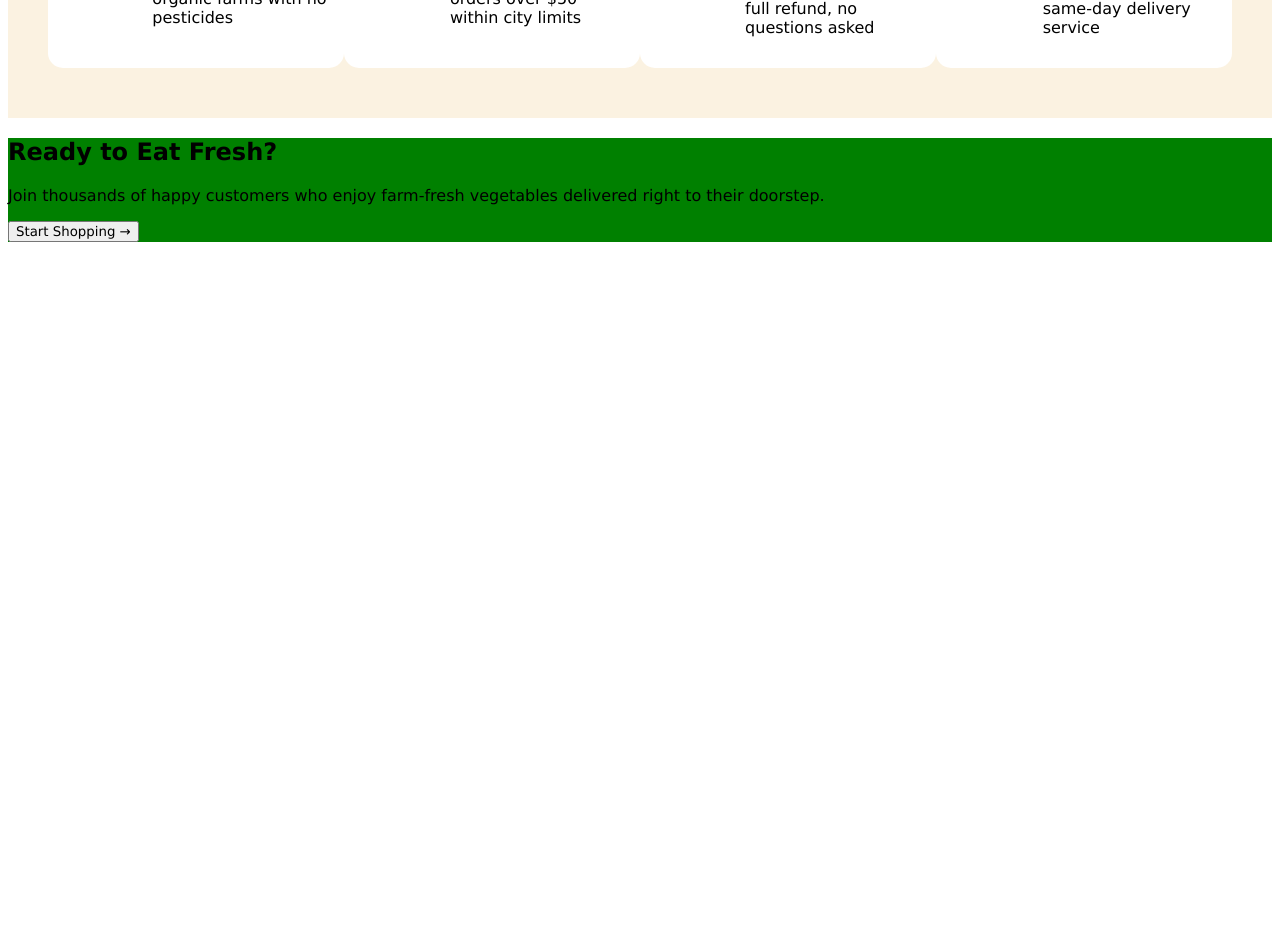
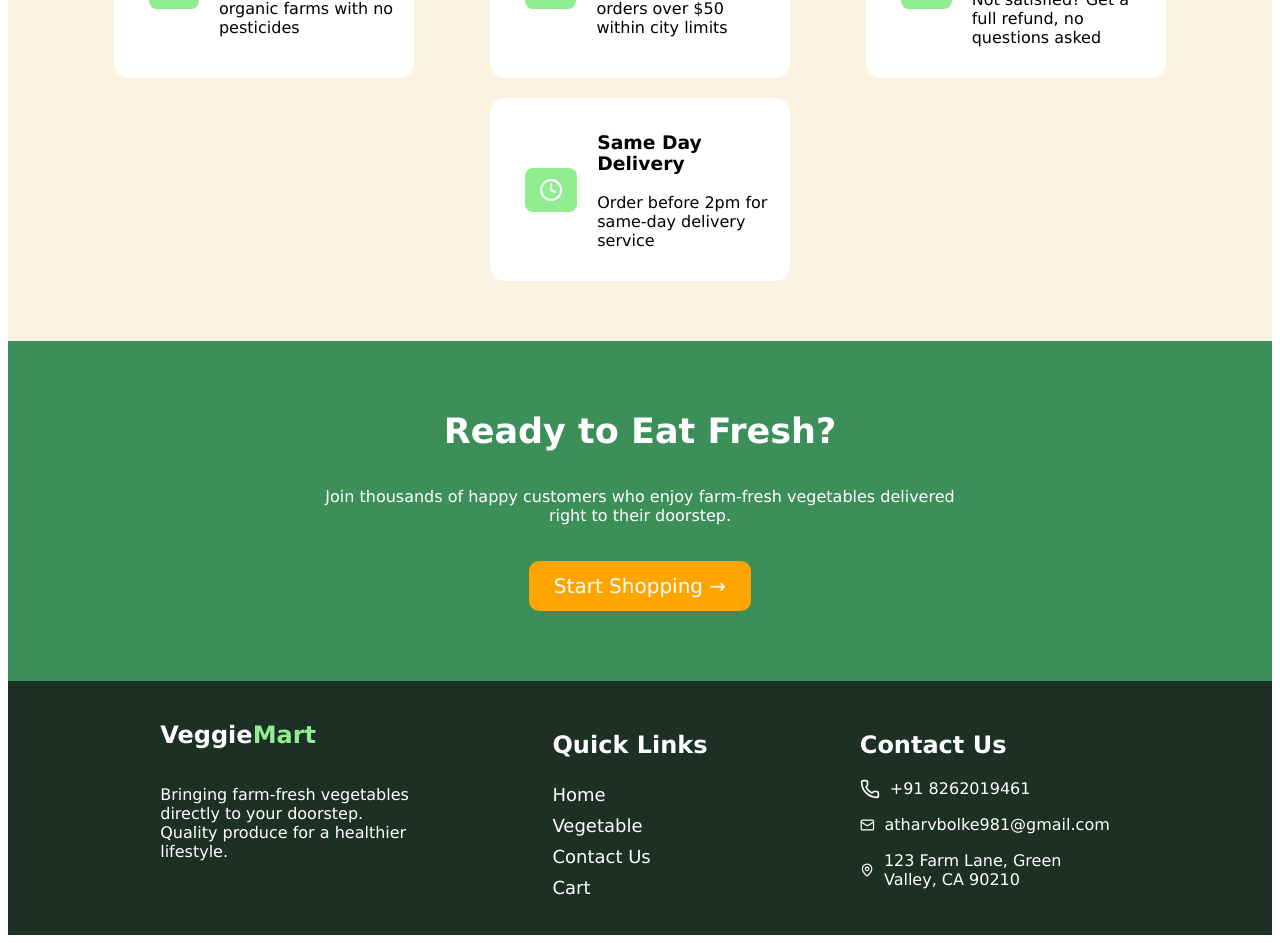
Before and after one commit to AtharvBolke99/veggieMart, a React (Vite) app: page / in a window 1280 px wide. Shown: the part 840-1783 px from the top of the page. Before the commit the page ends 1090 px from the top, so only its background shows below. Built offline with nearby package versions, Linux system fonts and the light colour scheme.

Commit message:
footer completed with responcivness

```diff
--- /dev/null
+++ b/src/components/Footer.css
@@ -0,0 +1,80 @@
+.footer {
+  background-color: #1d3026;
+  display: flex;
+  justify-content: space-evenly;
+  align-items: start;
+  flex-wrap: wrap;
+  padding: 20px;
+}
+
+.logo {
+  color: white;
+}
+
+.logo-footer {
+  display: flex;
+  flex-direction: column;
+}
+.footer-info {
+  color: white;
+  width: 250px;
+}
+
+.quick-links {
+  display: flex;
+  flex-direction: column;
+  justify-content: center;
+  align-items: start;
+  margin: 10px;
+}
+
+.quick-links-text {
+  color: white;
+}
+
+.contact-address {
+  color: white;
+  margin: 10px;
+}
+
+.footer-menu {
+  color: white;
+  text-decoration: none;
+  font-size: 18px;
+  margin: 5px 0px;
+}
+
+.number {
+  display: flex;
+  align-items: center;
+  width: 250px;
+}
+
+.footer-icon {
+  margin-right: 10px;
+}
+
+@media (max-width: 768px) {
+  .footer {
+    flex-direction: column;
+    justify-content: center;
+    align-items: center;
+  }
+
+  .quick-links {
+    display: none;
+  }
+
+  .contact-address {
+    display: flex;
+    flex-direction: column;
+    justify-content: center;
+    align-items: start;
+  }
+  .logo-footer {
+    display: flex;
+    flex-direction: column;
+    justify-content: start;
+    align-items: start;
+  }
+}
--- /dev/null
+++ b/src/components/Footer.jsx
@@ -0,0 +1,45 @@
+import React from 'react'
+import { Link } from 'react-router'
+import { Phone, Mail, MapPin } from "lucide-react";
+import "../components/Footer.css"
+
+function Footer() {
+  return (
+    <div className="footer">
+        <div className="logo-footer">
+          <h2 className="logo">
+            Veggie<span className="hightlighter">Mart</span>
+          </h2>
+          <p className="footer-info">
+            Bringing farm-fresh vegetables directly to your doorstep. Quality
+            produce for a healthier lifestyle.
+          </p>
+        </div>
+
+        <div className="quick-links">
+          <h2 className="quick-links-text">Quick Links</h2>
+          <Link to="/" className="footer-menu">
+            Home
+          </Link>
+          <Link to="/vegetable" className="footer-menu">
+            Vegetable
+          </Link>
+          <Link to="/contact" className="footer-menu">
+            Contact Us
+          </Link>
+          <Link to="/cart" className="footer-menu">
+            Cart
+          </Link>
+        </div>
+
+        <div className="contact-address">
+          <h2 className="name-contact">Contact Us</h2>
+          <p className="number"> <Phone size={20} className="footer-icon" /> +91 8262019461</p>
+          <p className="number"> <Mail size={20} className="footer-icon"/>atharvbolke981@gmail.com</p>
+          <p className="number"> <MapPin size={20} className="footer-icon" />123 Farm Lane, Green Valley, CA 90210</p>
+        </div>
+      </div>
+  )
+}
+
+export default Footer
--- a/src/components/Services.css
+++ b/src/components/Services.css
@@ -1,5 +1,3 @@
-
-
 .services {
   background-color: white;
   width: 270px;
@@ -7,4 +5,5 @@
   display: flex;
   align-items: center;
   border-radius: 15px ;
+  margin: 10px;
 }
--- a/src/views/App.css
+++ b/src/views/App.css
@@ -1,5 +1,5 @@
 .sub-section {
-  background-image:url(../assets/vegetables.jpeg);
+  background-image: url(../assets/vegetables.jpeg);
   background-size: cover;
   margin-top: 8px;
   height: 600px;
@@ -45,7 +45,7 @@
   height: 50px;
   width: 140px;
   font-size: 17px;
-  background-color: rgba(255, 255, 255,0.2);
+  background-color: rgba(255, 255, 255, 0.2);
   color: white;
   cursor: pointer;
   border-radius: 13px;
@@ -53,18 +53,8 @@
   margin: 10px 10px;
 }
 .contact-now-btn:hover {
-    background-color: rgba(255, 255, 255,0.4);
-    transition: 0.3s;
-}
-
-@media (max-width:768px) {
-    .sub-section {
-        display: flex;
-        flex-direction: column;
-        justify-content: center;
-        align-items: start;
-        padding: 0px 15px;
-        }
+  background-color: rgba(255, 255, 255, 0.4);
+  transition: 0.3s;
 }
 
 .images-services {
@@ -81,8 +71,53 @@
   padding: 50px 40px;
   display: flex;
   justify-content: space-evenly;
+  flex-wrap: wrap;
 }
 
 .sub-footer {
-  background-color: green;
+  background-color: #3d8f5a;
+  padding: 70px 30px;
+  display: flex;
+  flex-direction: column;
+  justify-content: center;
+  align-items: center;
+  flex-wrap: wrap;
 }
+
+.title-sub-footer {
+  color: white;
+  font-size: 35px;
+  margin: 0px;
+  margin-bottom: 20px;
+}
+
+.sub-footer-paragraph {
+  color: white;
+  text-align: center;
+  width: 650px;
+}
+
+.btn-footer {
+  padding: 13px 25px;
+  border: none;
+  background-color: orange;
+  color: white;
+  font-size: 20px;
+  margin-top: 20px;
+  border-radius: 10px;
+  cursor: pointer;
+}
+
+@media (max-width: 768px) {
+  .sub-section {
+    display: flex;
+    flex-direction: column;
+    justify-content: center;
+    align-items: start;
+    padding: 0px 15px;
+  }
+  .sub-footer-paragraph {
+    width: 300px;
+  }
+
+}
--- a/src/views/App.jsx
+++ b/src/views/App.jsx
@@ -1,8 +1,10 @@
 import React from "react";
 import "./App.css";
+import { Link } from "react-router";
 import Navbar from "../components/Navbar";
-import { Leaf } from "lucide-react";
+import { Leaf, Truck, ShieldCheck, Clock, Phone, Mail, MapPin } from "lucide-react";
 import Services from "../components/Services";
+import Footer from "../components/Footer";
 
 function App() {
   return (
@@ -33,32 +35,35 @@ function App() {
         />
 
         <Services
-          img={<Leaf className="images-services" />}
+          img={<Truck className="images-services" />}
           title="Free Delivery"
           description="Free delivery on orders over $50 within city limits"
         />
 
         <Services
-          img={<Leaf className="images-services" />}
+          img={<ShieldCheck className="images-services" />}
           title="Quality Guaranteed"
           description="Not satisfied? Get a full refund, no questions asked"
         />
 
         <Services
-          img={<Leaf className="images-services" />}
+          img={<Clock className="images-services" />}
           title="Same Day Delivery"
           description="Order before 2pm for same-day delivery service"
         />
       </div>
 
       <div className="sub-footer">
-        <h2>Ready to Eat Fresh?</h2>
-        <p>
+        <h2 className="title-sub-footer">Ready to Eat Fresh?</h2>
+        <p className="sub-footer-paragraph">
           Join thousands of happy customers who enjoy farm-fresh vegetables
           delivered right to their doorstep.
         </p>
-        <button>Start Shopping  →</button>
+        <button className="btn-footer">Start Shopping →</button>
       </div>
+
+      <Footer />
+
     </div>
   );
 }
```
